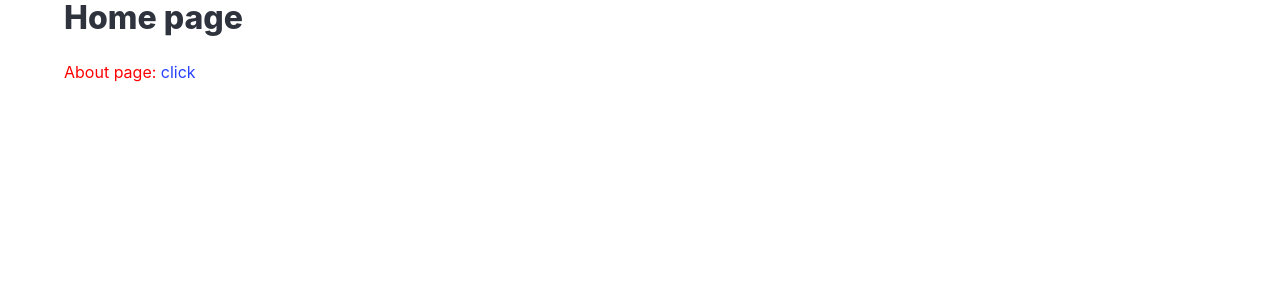
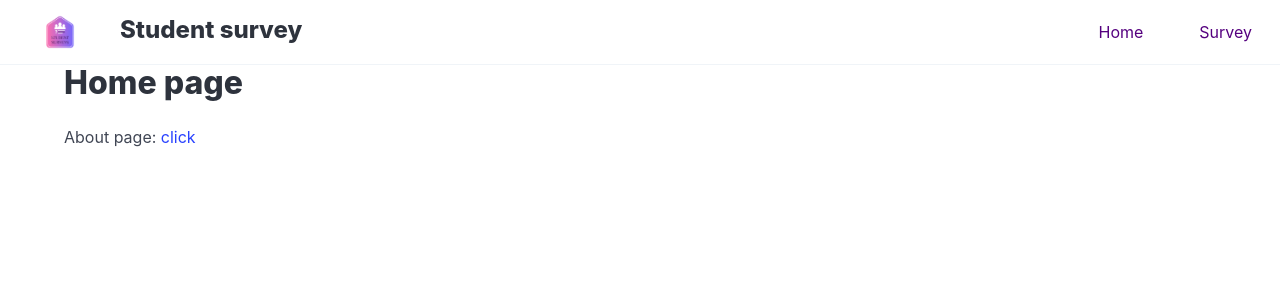
Before and after one commit to M4recki/Student-survey, a Django app: page / in a window 1280 px wide. Shown: the top 300 px of the page. Run offline with Django 5.2, Linux system fonts and the light colour scheme.

Commit message:
Add navbar to base template and update styles; configure settings for template directory

```diff
--- a/student_survey/static/css/style.css
+++ b/student_survey/static/css/style.css
@@ -1,3 +1,36 @@
-body {
-    color: red;
+/* Navbar */
+
+.navbar {
+    background-color: white;
+    border-bottom: 1px solid #f0f4f8;
 }
+
+.navbar-item {
+    color: #55007f;
+    margin-left: 1rem;
+    margin-right: 1rem;
+}
+
+.navbar-item:hover {
+    color: #4a036b;
+    background-color: #f0f4f8;
+}
+
+.navbar-burger {
+    color: #55007f;
+}
+
+.navbar-dropdown {
+    background-color: white;
+    border: 1px solid #f0f4f8;
+}
+
+.navbar-dropdown a:hover {
+    background-color: #f0f4f8;
+}
+
+.navbar-brand img {
+    max-height: 3rem;
+    height: auto;
+    width: auto;
+}
--- a/student_survey/static/js/main.js
+++ b/student_survey/static/js/main.js
@@ -1 +1,15 @@
-alert('main.js loaded');
+document.addEventListener('DOMContentLoaded', function () {
+    // Obsługa menu burger
+    const $navbarBurgers = Array.prototype.slice.call(document.querySelectorAll('.navbar-burger'), 0);
+
+    if ($navbarBurgers.length > 0) {
+        $navbarBurgers.forEach($el => {
+            $el.addEventListener('click', () => {
+                const target = $el.dataset.target;
+                const $target = document.getElementById(target);
+                $el.classList.toggle('is-active');
+                $target.classList.toggle('is-active');
+            });
+        });
+    }
+});
--- a/student_survey/student_survey/settings.py
+++ b/student_survey/student_survey/settings.py
@@ -54,7 +54,7 @@ ROOT_URLCONF = 'student_survey.urls'
 TEMPLATES = [
     {
         'BACKEND': 'django.template.backends.django.DjangoTemplates',
-        'DIRS': ['templates'],
+        'DIRS': [BASE_DIR / 'templates'],
         'APP_DIRS': True,
         'OPTIONS': {
             'context_processors': [
--- a/student_survey/templates/base.html
+++ b/student_survey/templates/base.html
@@ -1,4 +1,3 @@
-<!-- base.html -->
 <!DOCTYPE html>
 <html lang="en">
   <head>
@@ -12,6 +11,23 @@
     <title>{% block title %}Default Title{% endblock %}</title>
   </head>
   <body>
+    <nav class="navbar is-link" role="navigation" aria-label="main navigation">
+      <div class="navbar-brand">
+        <a class="navbar-item" href="/">
+          <img
+            src="{% static 'img/logo.png' %}"
+            width="112"
+            height="28" />
+        </a>
+        <h1 class="title is-4 mt-4">Student survey</h1>
+      </div>
+      <div class="navbar-menu">
+        <div class="navbar-end">
+          <a class="navbar-item" href="/">Home</a>
+          <a class="navbar-item" href="/survey">Survey</a>
+        </div>
+      </div>
+    </nav>
     <div class="container">{% block content %} {% endblock %}</div>
   </body>
 </html>
```
Also changed, not shown: student_survey/static/img/logo.png (added), 1 other file.
